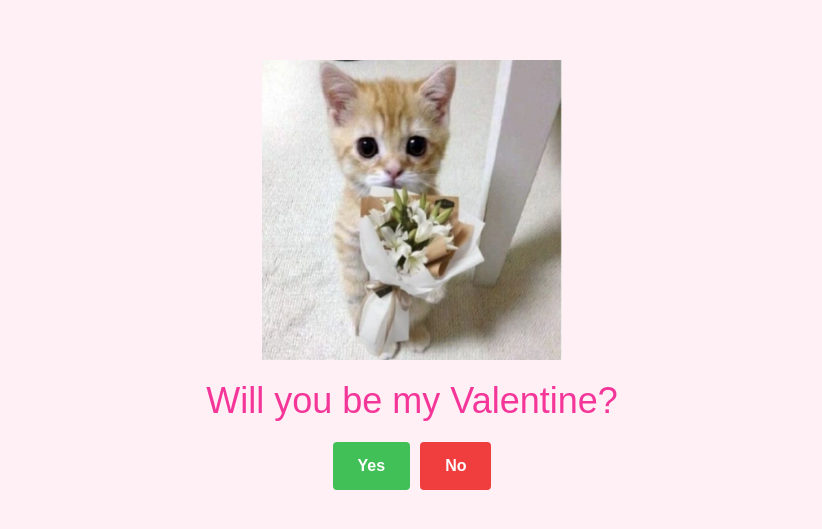
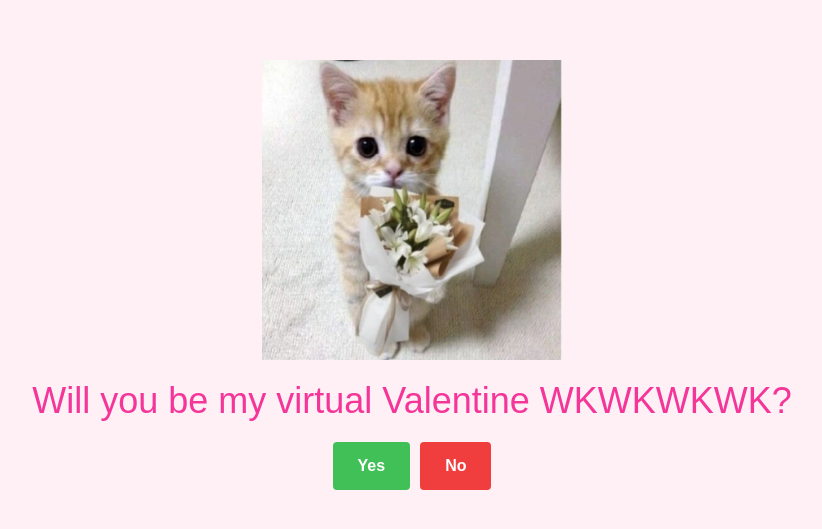
Before and after one commit to nvliteesm/special, a plain HTML site: page index.html in a window 1280 px wide. Shown: the part 125-654 px from the top of the page, without its empty margins (228-1050 px from the left). Drawn offline with Linux system fonts and the light colour scheme; a web font is replaced by a local one.

Commit message:
Update index.html

```diff
--- a/index.html
+++ b/index.html
@@ -10,12 +10,12 @@
       rel="stylesheet"
     />
     <link rel="stylesheet" href="style.css" />
-    <title>Valentine</title>
+    <title>woi batam</title>
   </head>
   <body>
     <main class="container">
       <img class="cat-img" src="img/cat-0.jpg" alt="Picture of a cat" />
-      <p class="title">Will you be my Valentine?</p>
+      <p class="title">Will you be my virtual Valentine WKWKWKWK?</p>
       <div class="buttons">
         <button type="button" class="btn btn--yes">Yes</button>
         <button type="button" class="btn btn--no">No</button>
```
